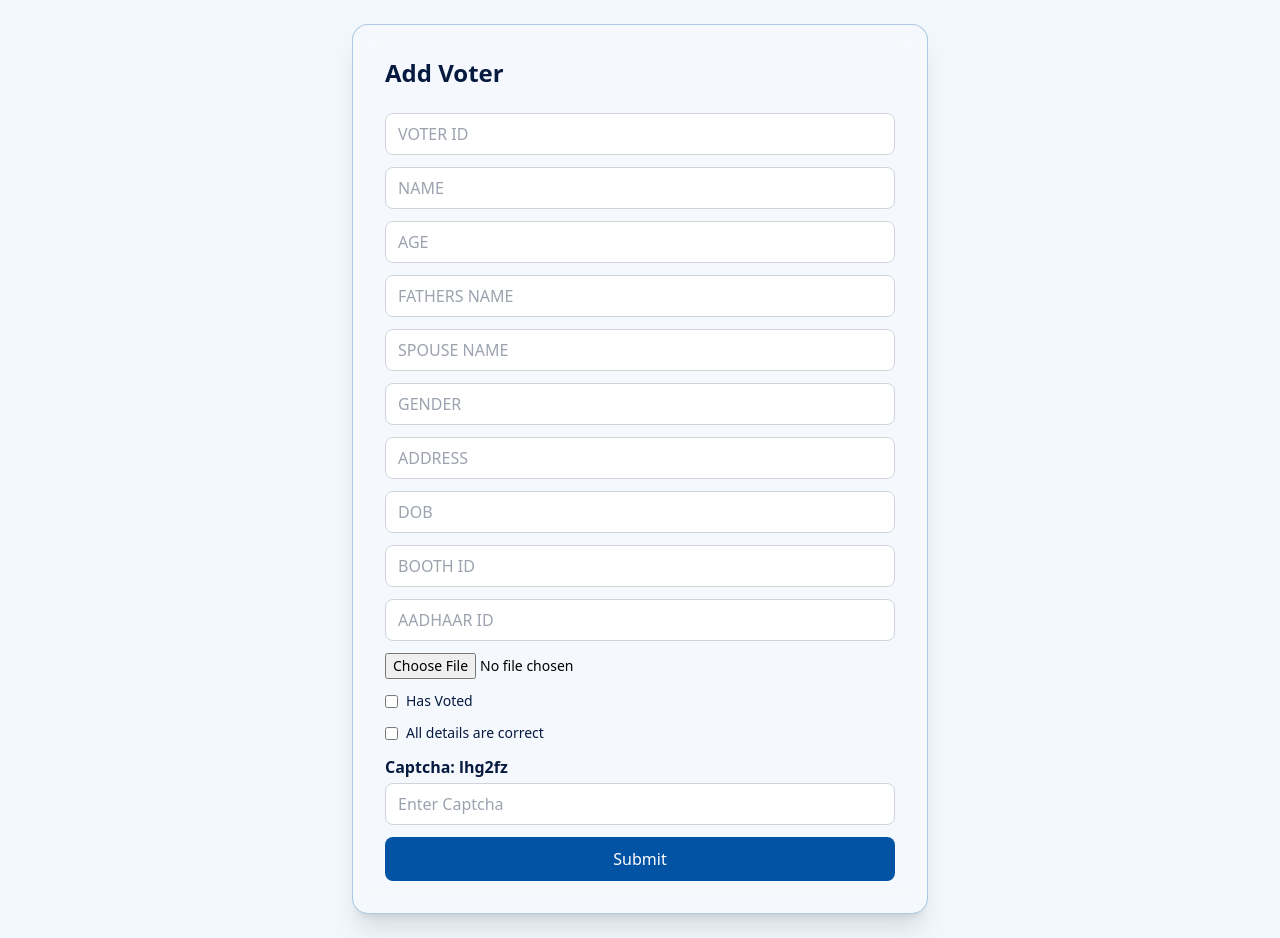
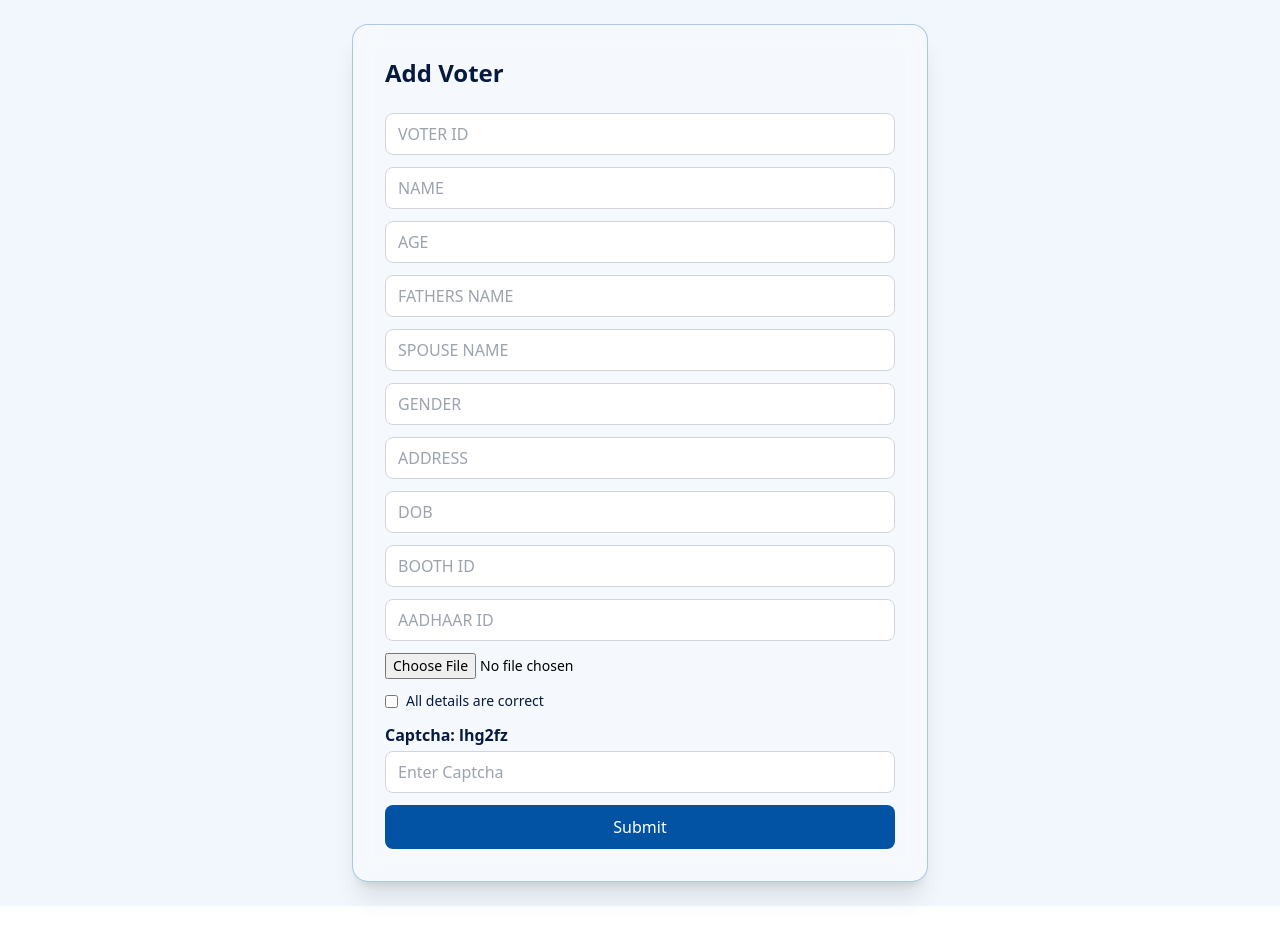
Before and after one commit to meghabchandran/2023-2027_BATCH_CSD334_04_VOTER_VERIFICATION_SYSTEM, a React (Vite) app in the folder my-react-app/: page /add-voter in a window 1280 px wide. After the commit the page ends 906 px from the top, so only its background shows below. Built offline with nearby package versions, Linux system fonts and the light colour scheme.

Commit message:
Removed voted checkbox

```diff
--- a/my-react-app/src/pages/AddVoter.jsx
+++ b/my-react-app/src/pages/AddVoter.jsx
@@ -19,7 +19,6 @@ function AddVoter() {
     dob: "",
     booth_id: "",
     aadhaar_id: "",
-    has_voted: false,
     file: null,
   });
 
@@ -33,27 +32,28 @@ function AddVoter() {
   };
 
   const handleChange = (e) => {
-    const { name, value, type, checked, files } = e.target;
+    const { name, value, type, files } = e.target;
 
-    if (type === "checkbox")
-      setForm({ ...form, [name]: checked });
-    else if (type === "file")
+    if (type === "file") {
       setForm({ ...form, file: files[0] });
-    else
+    } else {
       setForm({ ...form, [name]: value });
+    }
   };
 
   const handleSubmit = async (e) => {
     e.preventDefault();
 
     if (!agreed) return setMessage("Please confirm details.");
-    if (userCaptcha !== captcha) return setMessage("Incorrect captcha.");
+    if (userCaptcha !== captcha)
+      return setMessage("Incorrect captcha.");
 
     const formData = new FormData();
     Object.keys(form).forEach((key) => {
       formData.append(key, form[key]);
     });
 
+    try {
       const res = await fetch("http://127.0.0.1:8000/api/voters/add", {
         method: "POST",
         body: formData,
@@ -64,6 +64,9 @@ function AddVoter() {
 
       if (res.ok) {
         setTimeout(() => navigate("/add-details"), 1500);
+      }
+    } catch (error) {
+      setMessage("Something went wrong.");
     }
   };
 
@@ -78,7 +81,7 @@ function AddVoter() {
         <form onSubmit={handleSubmit} className="mt-6 space-y-3">
 
           {Object.keys(form).map((key) =>
-            key !== "file" && key !== "has_voted" ? (
+            key !== "file" ? (
               <input
                 key={key}
                 name={key}
@@ -97,11 +100,6 @@ function AddVoter() {
             className="w-full text-sm"
             required
           />
-
-          <label className="flex items-center gap-2 text-sm text-[#061A40]">
-            <input type="checkbox" name="has_voted" onChange={handleChange} />
-            Has Voted
-          </label>
 
           <label className="flex items-center gap-2 text-sm text-[#061A40]">
             <input
```
Lines whose indentation alone changed are shown as unchanged.
